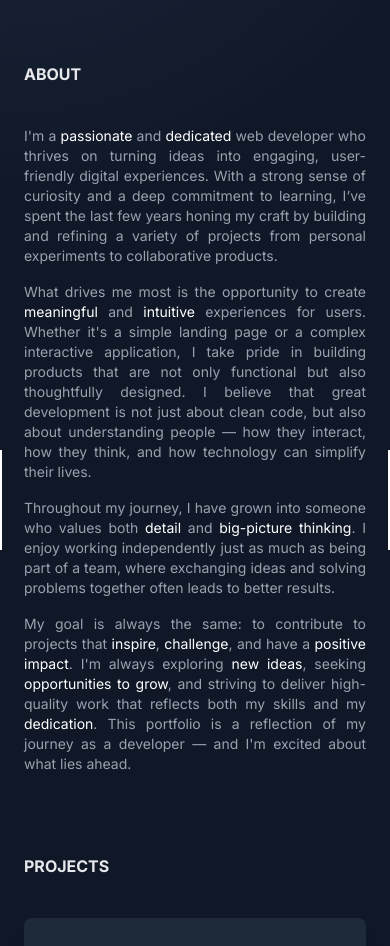
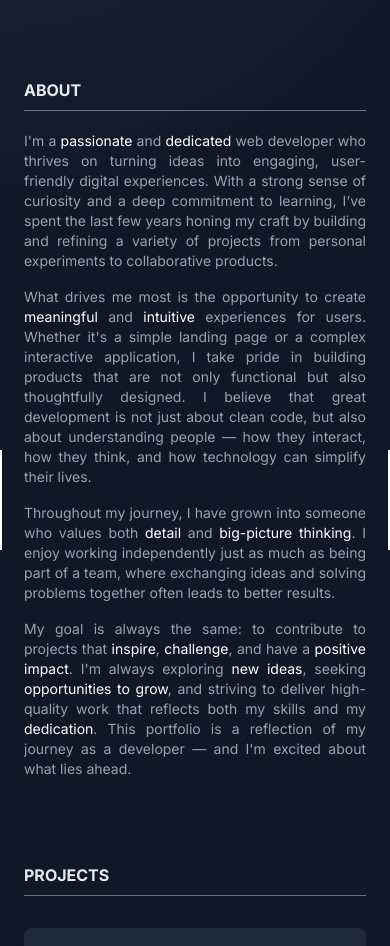
Before and after one commit to danipoav/Portfolio-Dev, a React (Vite) app: page / in a window 390 px wide. Shown: the part 294-1240 px from the top of the page. Built offline with nearby package versions, Linux system fonts and the light colour scheme; grey boxes are pictures that could not be loaded.

Commit message:
Making mobile titles stickys

```diff
--- a/src/components/CursorLight.tsx
+++ b/src/components/CursorLight.tsx
@@ -12,7 +12,7 @@ export default function SpotlightLayout({ children }: { children: React.ReactNod
   }, []);
 
   return (
-    <div className="relative w-full h-full bg-gray-800 overflow-hidden">
+    <div className="relative w-full h-full bg-gray-800 md:overflow-hidden">
       <div
         className="pointer-events-none fixed top-0 left-0 w-full h-full z-50"
         style={{
--- a/src/components/LeftSide.tsx
+++ b/src/components/LeftSide.tsx
@@ -22,7 +22,6 @@ export default function LeftSide() {
         const observer = new IntersectionObserver(
             (entries) => {
                 entries.forEach((entry) => {
-                    console.log("Observed entry:", entry.target.id, entry.isIntersecting);
                     if (entry.isIntersecting) {
                         setActiveSection(entry.target.id);
                     }
--- a/src/sections/AboutContent.tsx
+++ b/src/sections/AboutContent.tsx
@@ -2,7 +2,7 @@
 export default function AboutContent() {
     return (
         <section id="about" className="scroll-mt-24">
-            <h1 className="uppercase text-gray-200 text-ls font-bold mb-10 md:hidden">About</h1>
+            <h1 className="sticky top-0 z-10 uppercase py-4 bg-gray-900 border-b pb-2 border-gray-500 text-gray-200 text-ls font-bold mb-5 md:hidden ">About</h1>
             <h1 className="text-gray-400 text-justify mb-4 flex text-sm md:text-base">
                 <div>
                 I'm a <span className="text-white hover:text-blue-200">passionate</span> and <span className="text-white">dedicated</span> web developer who thrives on turning ideas into engaging, user-friendly digital experiences. With a strong sense of curiosity and a deep commitment to learning, I’ve spent the last few years honing my craft by building and refining a variety of projects from personal experiments to collaborative products.
@@ -14,7 +14,7 @@ export default function AboutContent() {
             <h1 className="text-gray-400 text-justify mb-4 text-sm md:text-base">
                 Throughout my journey, I have grown into someone who values both <span className="text-white">detail</span> and <span className="text-white">big-picture thinking</span>. I enjoy working independently just as much as being part of a team, where exchanging ideas and solving problems together often leads to better results.
             </h1>
-            <h1 className="text-gray-400 text-justify mb-20 md:mb-38 text-sm md:text-base">
+            <h1 className="text-gray-400 text-justify mb-17 md:mb-38 text-sm md:text-base">
                 My goal is always the same: to contribute to projects that <span className="text-white">inspire</span>, <span className="text-white">challenge</span>, and have a <span className="text-white">positive impact</span>.
                 I'm always exploring <span className="text-white">new ideas</span>, seeking <span className="text-white">opportunities to grow</span>, and striving to deliver high-quality work that reflects both my skills and my <span className="text-white">dedication</span>. This portfolio is a reflection of my journey as a developer — and I'm excited about what lies ahead.
             </h1>
--- a/src/sections/ExperienceContent.tsx
+++ b/src/sections/ExperienceContent.tsx
@@ -13,7 +13,7 @@ export default function ExperienceContent() {
         {
             title: "Oxygen Workspace",
             description: "At OxygenShop, I worked as a Full Stack Intern, contributing to both front-end and back-end development. I helped build responsive interfaces and supported API integration, gaining hands-on experience with real-world web applications and modern development practices.",
-            date: "2022-2023",
+            date: "2024-2025",
             techStack: ["PHP", "React", "NODE.js", "MongoDB", "Laravel"],
             link: "https://oxygenworkspace.com/"
         }
@@ -21,7 +21,7 @@ export default function ExperienceContent() {
 
     return (
         <section id='experience' className='scroll-mt-10 mb-15 md:mb-20'>
-            <h1 className="uppercase text-gray-200 text-ls font-bold mb-10 md:hidden">Experience</h1>
+            <h1 className="sticky top-0 z-10 bg-gray-900 border-b border-gray-500 py-4 pb-2 uppercase text-gray-200 text-ls font-bold mb-10 md:hidden">Experience</h1>
             {experience.map((exp, i) => (
                 <ExperienceCard key={i} {...exp} />
             ))}
--- a/src/sections/ProjectsContent.tsx
+++ b/src/sections/ProjectsContent.tsx
@@ -31,7 +31,7 @@ export default function ProjectsContent() {
 
   return (
     <section id="projects" className="scroll-mt-2 mb-25 ">
-      <h1 className="uppercase text-gray-200 text-ls font-bold mb-10 md:hidden">Projects</h1>
+      <h1 className="uppercase border-b border-gray-500 pb-2 sticky top-0 py-4 bg-gray-900 text-gray-200 text-ls font-bold mb-8 md:hidden">Projects</h1>
       {projects.map((project, i) => (
         <ProjectCard key={i} {...project} />
       ))}
```
